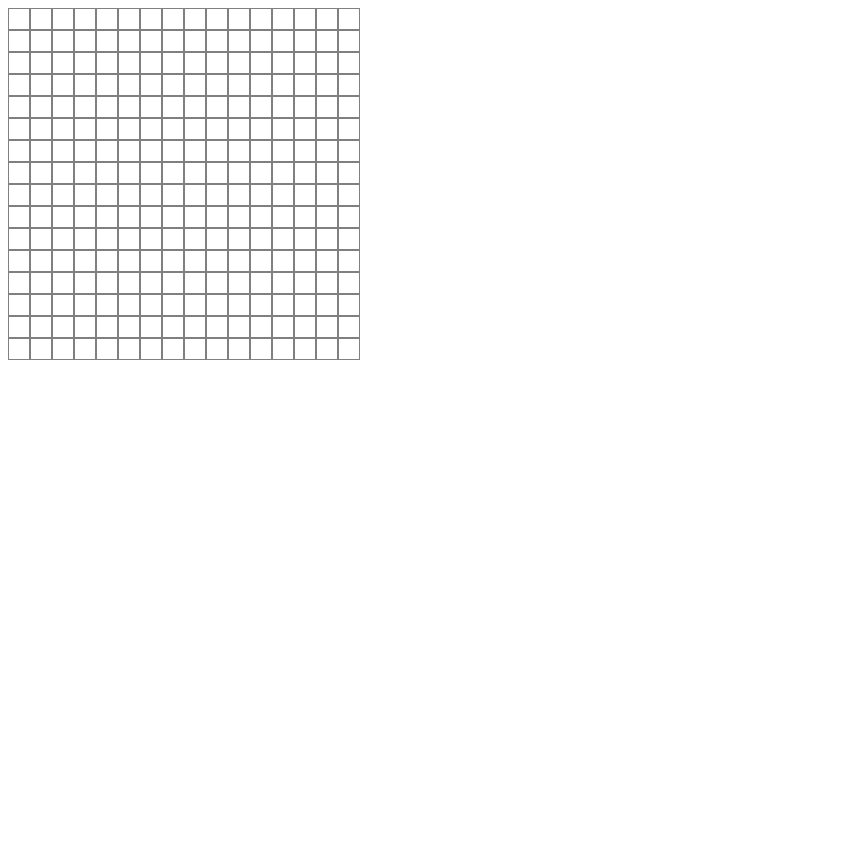
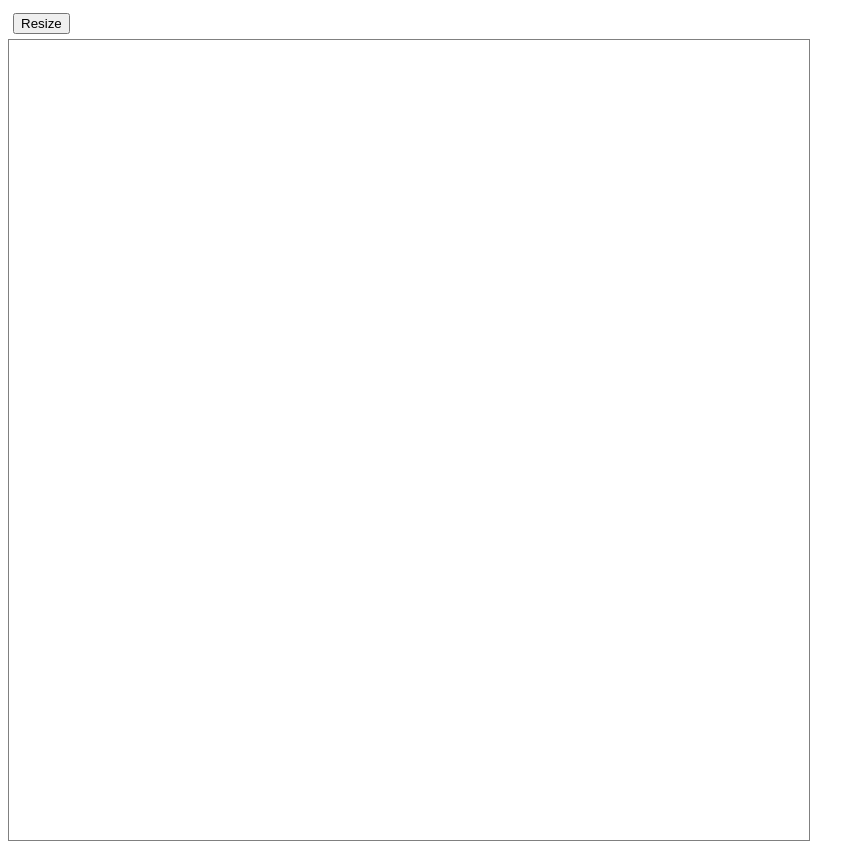
Before and after one commit to moraga1999/etch-a-sketch, a plain HTML site: page index.html in a window 1280 px wide. Shown: the whole page, without its empty margins (0-865 px from the left). Before the commit the page ends 800 px from the top, so only its background shows below. Drawn offline with Linux system fonts and the light colour scheme.

Commit message:
feat: change number of squares function

```diff
--- a/index.html
+++ b/index.html
@@ -7,6 +7,7 @@
     <title>Etch-a-Sketch The Odin Project</title>
 </head>
 <body>
+    <button class="btn" onclick="setSquares()">Resize</button>
     <div id="container">
     </div>
 </body>
--- a/script.js
+++ b/script.js
@@ -1,15 +1,14 @@
-let rowsBoard = 16;
-let columnsBoard = 16;
+const container = document.querySelector("#container");
 
-function renderBoard(rowsBoard, columnsBoard) {
-    const container = document.querySelector("#container");
-    for (let rowIndex = 0; rowIndex < rowsBoard; rowIndex++) {
+function renderBoard(squares) {
+    for (let rowIndex = 0; rowIndex < squares; rowIndex++) {
         let rowDiv = document.createElement("div");
         rowDiv.classList.add("row");
         container.appendChild(rowDiv);
-        for (let columnIndex = 0; columnIndex < columnsBoard; columnIndex++) {
+        for (let columnIndex = 0; columnIndex < squares; columnIndex++) {
             let columnItem = document.createElement("div");
-            columnItem.classList.add("item");
+            squareSize = 800 / squares;
+            columnItem.style.cssText = `width: ${squareSize}px; height: ${squareSize}px;`;
             columnItem.addEventListener("mouseover", () => {
                 columnItem.style.backgroundColor = "black";
             });
@@ -18,4 +17,16 @@ function renderBoard(rowsBoard, columnsBoard) {
     }
 }
 
-renderBoard(rowsBoard, columnsBoard);
+function removeSquares() {
+    while (container.firstChild) {
+        container.removeChild(container.firstChild);
+    }
+}
+
+function setSquares() {
+    squares = prompt("Number of squares:");
+    removeSquares();
+    renderBoard(parseInt(squares));
+}
+
+renderBoard(16);
--- a/style.css
+++ b/style.css
@@ -1,5 +1,8 @@
 #container {
     display: flex;
+    max-width: 800px;
+    max-height: 800px;
+    border: gray 1px solid;
 }
 
 .row {
@@ -8,8 +11,6 @@
 
 }
 
-.item {
-    border: gray 1px solid;
-    height: 20px;
-    width: 20px;
+.btn {
+    margin: 5px;
 }
```
